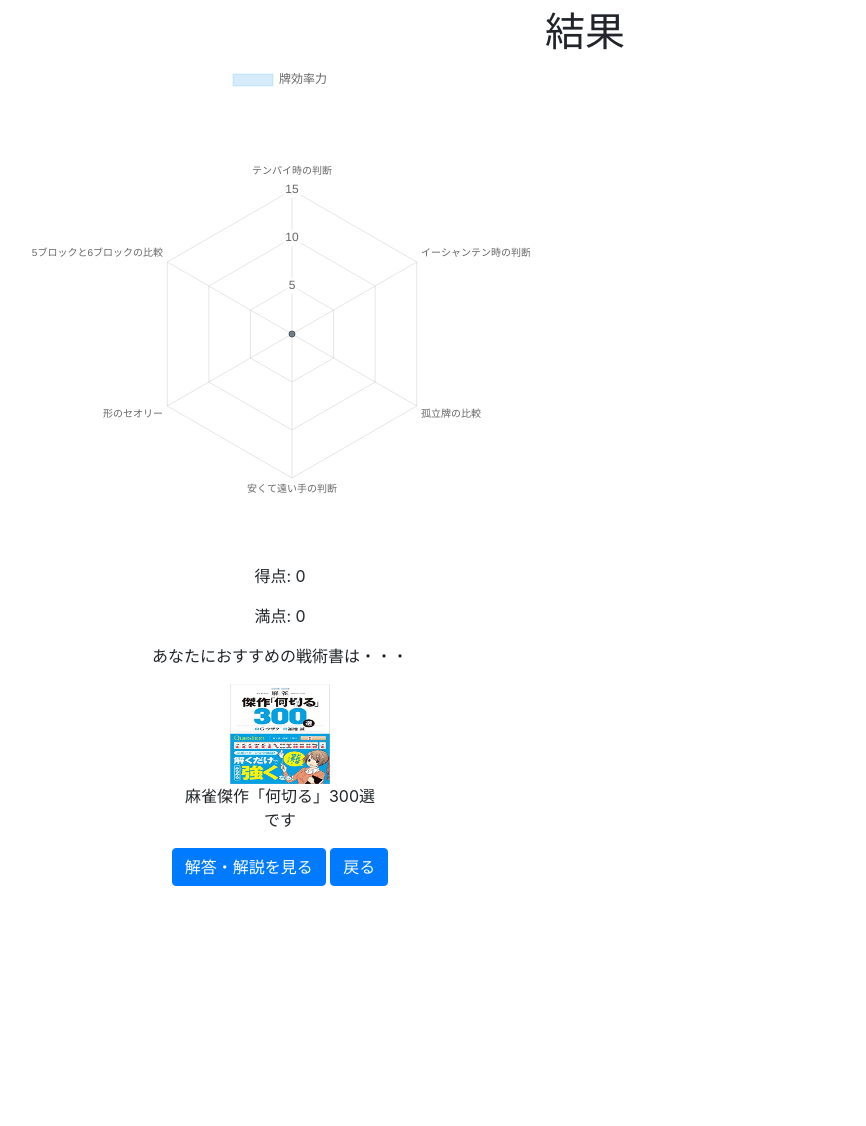
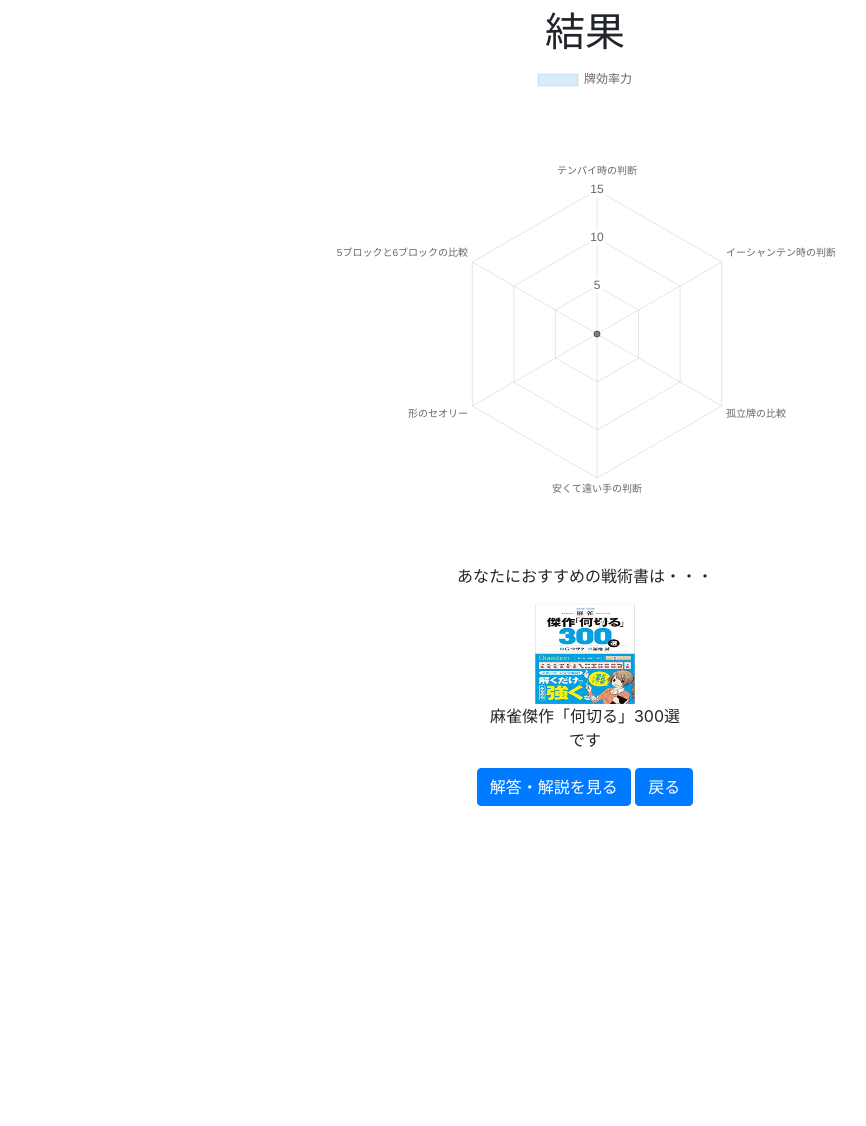
Before and after one commit to mizuno-design/nanikiru-design, a Laravel app: page /result in a window 1280 px wide. Shown: the part 48-1174 px from the top of the page, without its empty margins (55-921 px from the left). Run offline with Laravel 8, Linux system fonts and the light colour scheme; data comes from the database, SQL or seed files in the repository; data that the repository does not hold is empty.

Commit message:
discriptionの戻るボタン修正、chartを中央よせ、総合得点の削除

```diff
--- a/public/css/style.css
+++ b/public/css/style.css
@@ -44,7 +44,7 @@
     text-align: center;
 }
 .chart {
-    text-align: center;
     width: 500px;
     height: 500px;
+    margin: 0 auto;
 }
--- a/resources/views/description.blade.php
+++ b/resources/views/description.blade.php
@@ -50,7 +50,7 @@
                     <p><?php echo $description_array[$i]['description'];?></p>
                 </div>
             @endforeach
-            <button type="button" class="btn btn-primary" onclick="location.href='nanikiru'">戻る</button>
+            <button type="button" class="btn btn-primary" onclick="javascript:window.history.back(-1);return false;">戻る</button>
         </div>
         @include('part.footer')
     </body>
--- a/resources/views/result.blade.php
+++ b/resources/views/result.blade.php
@@ -18,10 +18,6 @@
             <h1>結果</h1>
                 <div class="chart">
                     <canvas id="myChart" width="20" height="20"></canvas>
-                <div>
-                <div>
-                    <p>得点: <?php echo $all_get_score;?></p>
-                    <p>満点: <?php echo $all_perfect_score;?></p>
                 </div>
                 <div class="suggestion_book">
                     <p>あなたにおすすめの戦術書は・・・</p>
```
